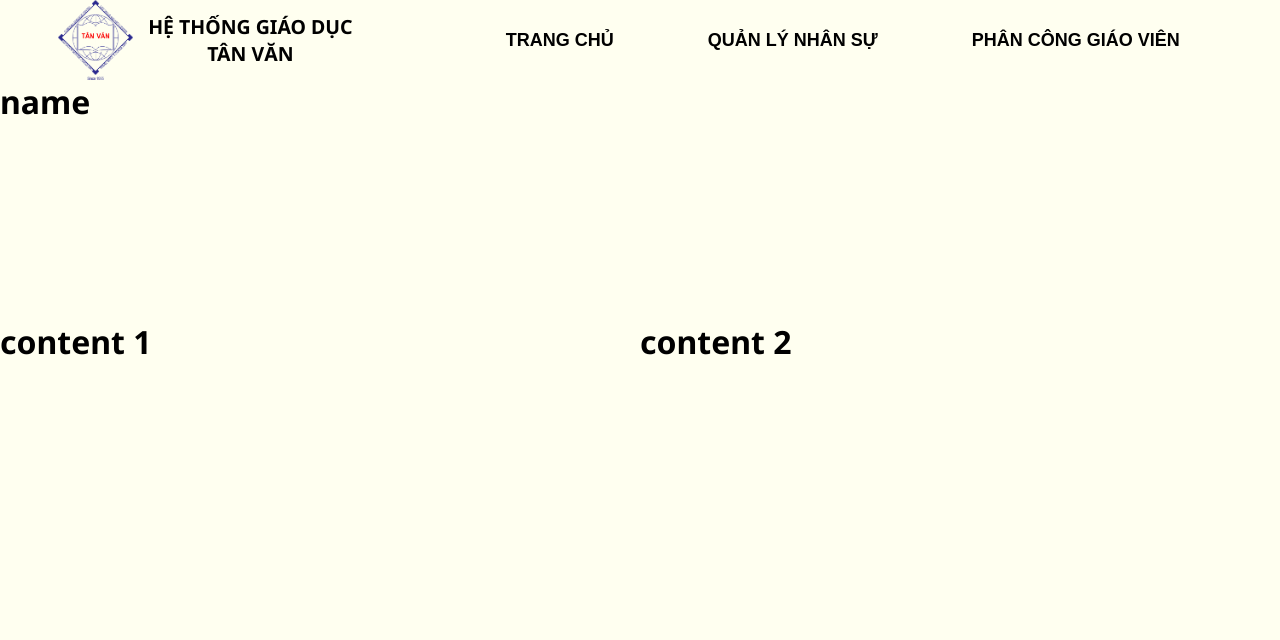
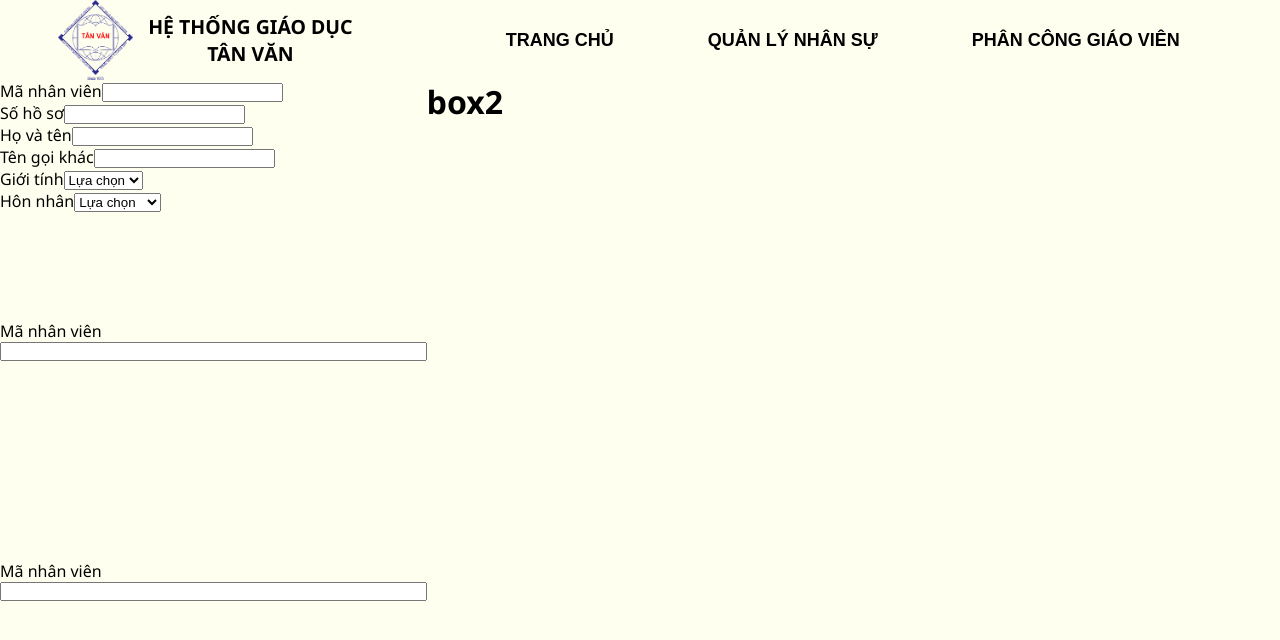
Before and after one commit to nhanlnt-96/quanlynhansu, a React (Create React App) app: page / in a window 1280 px wide. Shown: the top 640 px of the page. Built offline with nearby package versions, Linux system fonts and the light colour scheme.

Commit message:
update AddNewStaff

```diff
--- a/src/App.css
+++ b/src/App.css
@@ -96,7 +96,7 @@
   background-color: wheat;
 }
 
-.dropdown button:focus+ul {
+.dropdown button:focus + ul {
   opacity: 1;
   pointer-events: all;
   transform: translateY(10px);
@@ -105,10 +105,23 @@
 .AddStaff {
   height: 90vh;
   display: grid;
+  grid-template-columns: repeat(3, 1fr);
+}
+
+.personal-info {
+  display: grid;
+  grid-column: 1/3;
   grid-template-rows: repeat(3, 1fr);
 }
 
-.box2 {
+.personal-id,
+.personal-add,
+.general-info {
   display: grid;
   grid-template-columns: repeat(2, 1fr);
 }
+
+.box1 {
+  display: flex;
+  flex-direction: column;
+}
--- a/src/components/AddNewStaff.js
+++ b/src/components/AddNewStaff.js
@@ -3,17 +3,77 @@ import React from 'react';
 export const AddNewStaff = () => {
     return (
         <div className="AddStaff">
-            <div className="box1">
-                <h1>name</h1>
+            <div className="personal-info">
+                <div className="general-info">
+                    <div className="box1">
+                        <div className="content">
+                            <label for="staff-id">Mã nhân viên</label>
+                            <input name="staff-id" type="number" required={true} />
+                        </div>
+
+                        <div className="content">
+                            <label for="profile-id">Số hồ sơ</label>
+                            <input name="profile-id" type="text" />
+                        </div>
+
+                        <div className="content">
+                            <label for="fullname">Họ và tên</label>
+                            <input name="fullname" type="text" required={true} />
+                        </div>
+
+                        <div className="content">
+                            <label for="nickname">Tên gọi khác</label>
+                            <input name="nickname" type="text" />
+                        </div>
+
+                        <div className="content">
+                            <label for="gender">Giới tính</label>
+                            <select name="gender" required={true}>
+                                <option selected>Lựa chọn</option>
+                                <option>Nam</option>
+                                <option>Nữ</option>
+                            </select>
+                        </div>
+
+                        <div className="content">
+                            <label for="mariage">Hôn nhân</label>
+                            <select name="mariage">
+                                <option selected>Lựa chọn</option>
+                                <option>Độc thân</option>
+                                <option>Đã kết hôn</option>
+                                <option>Ly dị</option>
+                            </select>
+                        </div>
+                    </div>
+
+                    <div className="box2">
+                        <h1>box2</h1>
+                    </div>
+                </div>
+
+                <div className="personal-id">
+                    <div className="box1">
+                        <label for="staff-id">Mã nhân viên</label>
+                        <input name="staff-id" type="number" required={true} />
+                    </div>
+                    <div className="box2">
+
+                    </div>
+                </div>
+
+                <div className="personal-add">
+                    <div className="box1">
+                        <label for="staff-id">Mã nhân viên</label>
+                        <input name="staff-id" type="number" required={true} />
+                    </div>
+                    <div className="box2">
+
+                    </div>
+                </div>
             </div>
 
-            <div className="box2">
-                <div className="content">
-                    <h1>content 1</h1>
-                </div>
-                <div className="content">
-                    <h1>content 2</h1>
-                </div>
+            <div className="personal-contact">
+
             </div>
         </div>
     );
```
Also changed, not shown: 1 other file (tests, documents, lock files or other folders).
